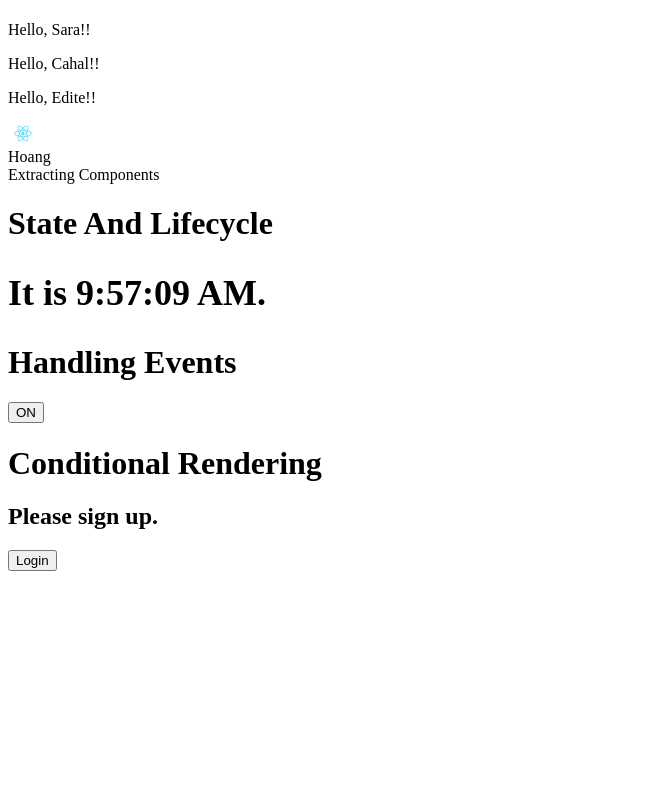
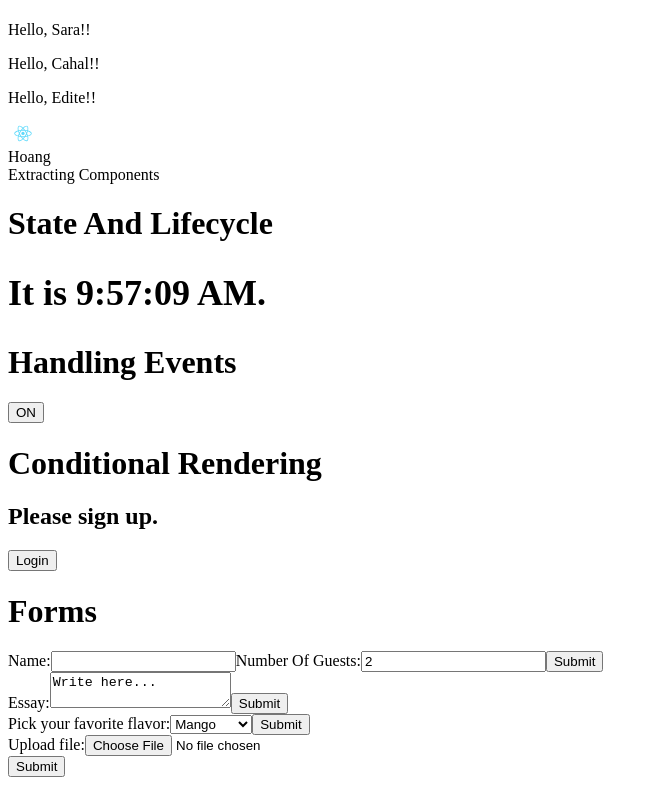
Before and after one commit to hoangle-agilityio/react-training, a React (Vite) app in the folder example-react/: page / in a window 1280 px wide. Shown: the part 353-1138 px from the top of the page, without its empty margins (0-658 px from the left). Before the commit the page ends 932 px from the top, so only its background shows below. Built offline with nearby package versions, Linux system fonts and the light colour scheme.

Commit message:
feat: make some code about forms

```diff
--- /dev/null
+++ b/example-react/src/example-tsx/forms.tsx
@@ -0,0 +1,147 @@
+import React from "react";
+
+export class NameForm extends React.Component {
+  state: {
+    name: string;
+    numberOfGuests: number;
+  };
+
+  constructor(props: Object) {
+    super(props);
+    this.state = {
+      name: "",
+      numberOfGuests: 2,
+    };
+
+    this.handleChange = this.handleChange.bind(this);
+    this.handleSubmit = this.handleSubmit.bind(this);
+  }
+
+  handleChange(event: { target: { value: string | number; name: string } }) {
+    const target = event.target;
+    const value = target.value;
+    const name = target.name;
+
+    this.setState({ [name]: value });
+  }
+
+  handleSubmit(event: any) {
+    alert(`A name was submitted: ${this.state.name} : ${this.state.numberOfGuests}`);
+    event.preventDefault();
+  }
+
+  render(): JSX.Element {
+    return (
+      <div>
+        <h1>Forms</h1>
+        <form onSubmit={this.handleSubmit}>
+          <label>
+            Name:
+            <input type="text" name="name" value={this.state.name} onChange={this.handleChange} />
+          </label>
+          <label>
+            Number Of Guests:
+            <input type="number" name="numberOfGuests" value={this.state.numberOfGuests} onChange={this.handleChange} />
+          </label>
+          <input type="submit" value="Submit" />
+        </form>
+      </div>
+    );
+  }
+}
+
+export class EssayForm extends React.Component {
+  input: React.RefObject<HTMLTextAreaElement>;
+
+  constructor(props: Object) {
+    super(props);
+    this.input = React.createRef();
+
+    this.handleSubmit = this.handleSubmit.bind(this);
+  }
+
+  handleSubmit(event: any) {
+    alert("An essay was submitted: " + this.input.current?.value);
+    event.preventDefault();
+  }
+
+  render() {
+    return (
+      <form onSubmit={this.handleSubmit}>
+        <label>
+          Essay:
+          <textarea defaultValue="Write here..." ref={this.input} />
+        </label>
+        <input type="submit" value="Submit" />
+      </form>
+    );
+  }
+}
+
+export class FlavorForm extends React.Component {
+  state: { value: string };
+
+  constructor(props: Object) {
+    super(props);
+    this.state = { value: "mango" };
+
+    this.handleChange = this.handleChange.bind(this);
+    this.handleSubmit = this.handleSubmit.bind(this);
+  }
+
+  handleChange(event: { target: { value: string } }) {
+    this.setState({ value: event.target.value });
+  }
+
+  handleSubmit(event: any) {
+    alert("Your favorite flavor is: " + this.state.value);
+    event.preventDefault();
+  }
+
+  render() {
+    return (
+      <form onSubmit={this.handleSubmit}>
+        <label>
+          Pick your favorite flavor:
+          <select value={this.state.value} onChange={this.handleChange}>
+            <option value="grapefruit">Grapefruit</option>
+            <option value="lime">Lime</option>
+            <option value="coconut">Coconut</option>
+            <option value="mango">Mango</option>
+          </select>
+        </label>
+        <input type="submit" value="Submit" />
+      </form>
+    );
+  }
+}
+
+export class FileInput extends React.Component {
+  fileInput: React.RefObject<any>;
+
+  constructor(props: Object) {
+    super(props);
+    this.handleSubmit = this.handleSubmit.bind(this);
+    this.fileInput = React.createRef();
+  }
+
+  handleSubmit(event: any) {
+    event.preventDefault();
+    alert(
+      `Selected file - ${this.fileInput.current.files[0].name}`
+    );
+  }
+
+  render() {
+    return (
+      <form onSubmit={this.handleSubmit}>
+        <label>
+          Upload file:
+          <input type="file" ref={this.fileInput} />
+        </label>
+        <br />
+        <button type="submit">Submit</button>
+      </form>
+    );
+  }
+}
--- a/example-react/src/main.tsx
+++ b/example-react/src/main.tsx
@@ -5,6 +5,7 @@ import ComposingComponents from "./example-tsx/composing-components"
 import LoginControl from "./example-tsx/conditional-rendering"
 import Expressions from "./example-tsx/expressions"
 import Comment from "./example-tsx/extracting-components"
+import { EssayForm, FileInput, FlavorForm, NameForm } from "./example-tsx/forms"
 import Toggle from "./example-tsx/handling-event"
 import RenderingComponent from "./example-tsx/rendering-components"
 import Clock from "./example-tsx/state-lifecycle"
@@ -19,6 +20,10 @@ ReactDOM.render(
     <Clock />
     <Toggle />
     <LoginControl />
+    <NameForm />
+    <EssayForm />
+    <FlavorForm />
+    <FileInput />
   </React.StrictMode>,
   document.getElementById("root")
 )
```
